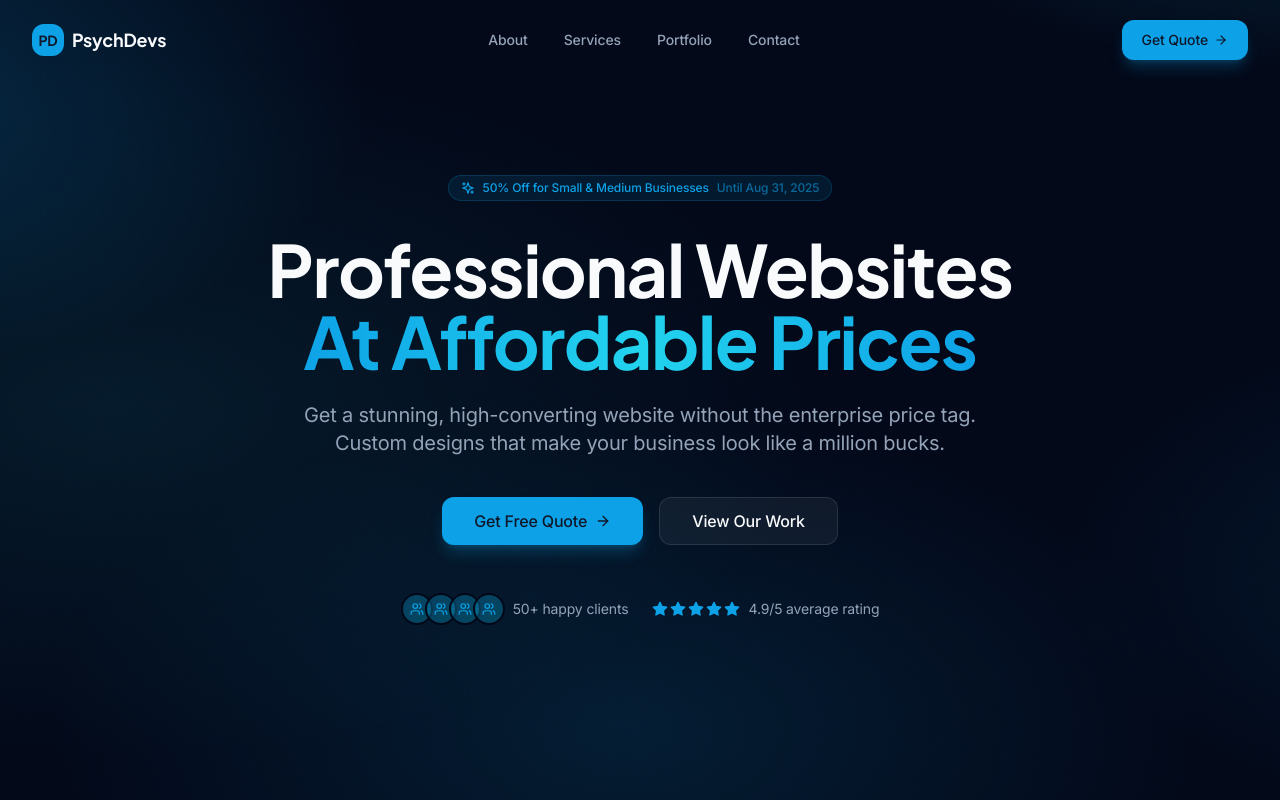
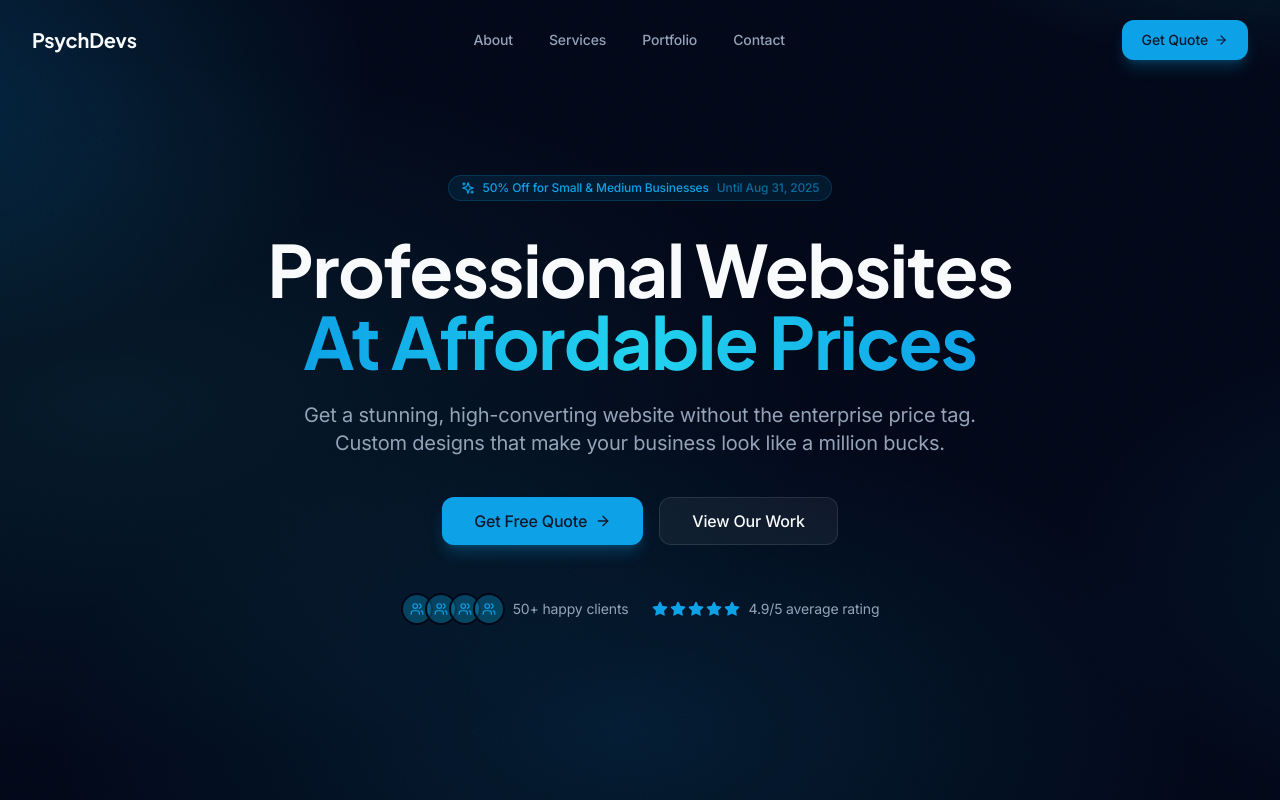
Before and after one commit to PsychDevs/Official-Website, a Next.js app: page / in a window 1280 px wide. Shown: the top 800 px of the page. Built offline with nearby package versions, Linux system fonts and the light colour scheme.

Commit message:
chore: remove the logo image from footer and navbar

```diff
--- a/src/components/Footer.tsx
+++ b/src/components/Footer.tsx
@@ -44,11 +44,8 @@ export function Footer() {
                     <div className="grid gap-12 lg:grid-cols-12">
                         {/* Brand Section */}
                         <div className="lg:col-span-5 space-y-6">
-                            <Link href="/" className="inline-flex items-center gap-2 group">
-                                <div className="w-8 h-8 rounded-lg bg-primary flex items-center justify-center font-display font-bold text-primary-foreground text-sm transition-transform group-hover:scale-105">
-                                    PD
-                                </div>
-                                <span className="font-display text-xl font-bold text-foreground">
+                            <Link href="/" className="group">
+                                <span className="font-display text-xl font-bold text-foreground transition-colors group-hover:text-primary">
                                     PsychDevs
                                 </span>
                             </Link>
--- a/src/components/Navbar.tsx
+++ b/src/components/Navbar.tsx
@@ -44,12 +44,9 @@ export function Navbar() {
                 {/* Logo */}
                 <Link
                     href="/"
-                    className="flex items-center gap-2 group"
+                    className="group"
                 >
-                    <div className="w-8 h-8 rounded-lg bg-primary flex items-center justify-center font-display font-bold text-primary-foreground text-sm transition-transform group-hover:scale-105">
-                        PD
-                    </div>
-                    <span className="font-display text-lg font-bold text-foreground">
+                    <span className="font-display text-xl font-bold text-foreground transition-colors group-hover:text-primary">
                         PsychDevs
                     </span>
                 </Link>
```
